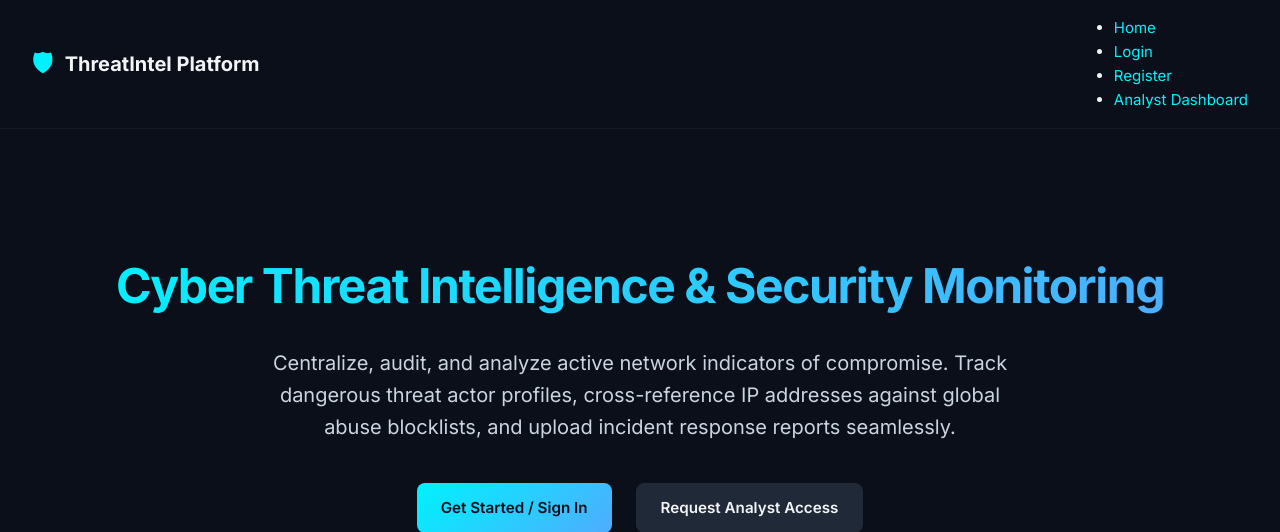
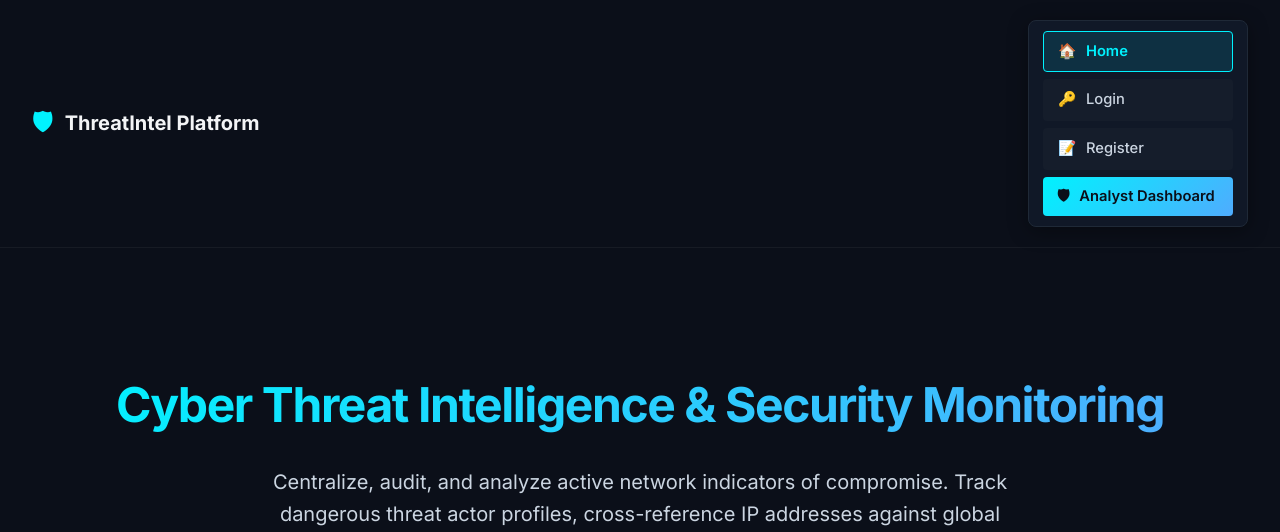
Before and after one commit to deepakcybersecurity/Threat-Intelligence-Platform, a Flask app: page / in a window 1280 px wide. Shown: the top 532 px of the page. Run offline with Flask 3, Linux system fonts and the light colour scheme; parts of the project's set-up code (start-up, migrations or seed data) failed here and were passed over; some libraries are stand-ins or nearby versions.

Commit message:
fix(nav): make navbar elements vertical and require login with admin credentials for analyst dashboard

```diff
--- a/app/static/css/style.css
+++ b/app/static/css/style.css
@@ -221,6 +221,81 @@ code, pre {
 
 .navbar-user-menu .logout-link:hover {
     color: var(--status-critical);
+}
+
+/* ==========================================================================
+   Home Navigation Bar - Vertical Elements Layout
+   ========================================================================== */
+.home-navbar {
+    display: flex;
+    justify-content: space-between;
+    align-items: center;
+    padding: 1.25rem 2rem;
+}
+
+.home-navbar .navbar-menu {
+    display: flex;
+    flex-direction: column;
+}
+
+.home-navbar .nav-list {
+    list-style: none;
+    display: flex;
+    flex-direction: column; /* Displays navigation elements in a vertical way */
+    gap: 0.45rem;
+    padding: 0.6rem 0.85rem;
+    margin: 0;
+    min-width: 220px;
+    background: rgba(18, 26, 43, 0.85);
+    border: 1px solid var(--border-color);
+    border-radius: var(--radius-md);
+    box-shadow: 0 4px 20px rgba(0, 0, 0, 0.35);
+    backdrop-filter: blur(10px);
+}
+
+.home-navbar .nav-list li {
+    width: 100%;
+}
+
+.home-navbar .nav-list .nav-link {
+    display: flex;
+    align-items: center;
+    gap: 0.6rem;
+    padding: 0.5rem 0.9rem;
+    color: var(--text-secondary);
+    text-decoration: none;
+    font-weight: 500;
+    font-size: 0.92rem;
+    border-radius: var(--radius-sm);
+    border: 1px solid transparent;
+    background: rgba(255, 255, 255, 0.02);
+    transition: var(--transition-all);
+}
+
+.home-navbar .nav-list .nav-link:hover {
+    color: var(--accent-cyan);
+    background: rgba(0, 229, 255, 0.08);
+    border-color: rgba(0, 229, 255, 0.25);
+    transform: translateX(4px);
+}
+
+.home-navbar .nav-list .active-link {
+    color: var(--accent-cyan);
+    background: rgba(0, 229, 255, 0.12);
+    border-color: var(--accent-cyan);
+    font-weight: 600;
+}
+
+.home-navbar .nav-list .nav-link-highlight {
+    background: var(--accent-gradient);
+    color: var(--bg-primary) !important;
+    font-weight: 600;
+    border: none;
+}
+
+.home-navbar .nav-list .nav-link-highlight:hover {
+    opacity: 0.92;
+    transform: translateX(4px);
 }
 
 /* ==========================================================================
--- a/app/templates/index.html
+++ b/app/templates/index.html
@@ -27,10 +27,15 @@
 
             <div class="navbar-menu">
                 <ul class="nav-list">
-                    <li><a href="{{ url_for('main.home') }}" class="nav-link active-link">Home</a></li>
-                    <li><a href="{{ url_for('auth.login') }}" class="nav-link">Login</a></li>
-                    <li><a href="{{ url_for('auth.register') }}" class="nav-link">Register</a></li>
-                    <li><a href="{{ url_for('dashboard.dashboard') }}" class="nav-link nav-link-highlight">Analyst Dashboard</a></li>
+                    <li><a href="{{ url_for('main.home') }}" class="nav-link active-link"><span class="nav-icon">&#127968;</span> Home</a></li>
+                    {% if current_user.is_authenticated and current_user.role in ['admin', 'analyst'] %}
+                        <li><a href="{{ url_for('dashboard.dashboard') }}" class="nav-link nav-link-highlight"><span class="nav-icon">&#128737;</span> Analyst Dashboard ({{ current_user.username }})</a></li>
+                        <li><a href="{{ url_for('auth.logout') }}" class="nav-link"><span class="nav-icon">&#128682;</span> Sign Out</a></li>
+                    {% else %}
+                        <li><a href="{{ url_for('auth.login') }}" class="nav-link"><span class="nav-icon">&#128273;</span> Login</a></li>
+                        <li><a href="{{ url_for('auth.register') }}" class="nav-link"><span class="nav-icon">&#128221;</span> Register</a></li>
+                        <li><a href="{{ url_for('auth.login') }}" class="nav-link nav-link-highlight"><span class="nav-icon">&#128737;</span> Analyst Dashboard</a></li>
+                    {% endif %}
                 </ul>
             </div>
         </nav>
```
